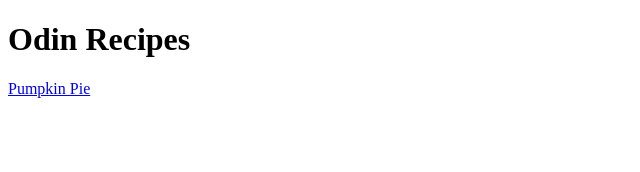
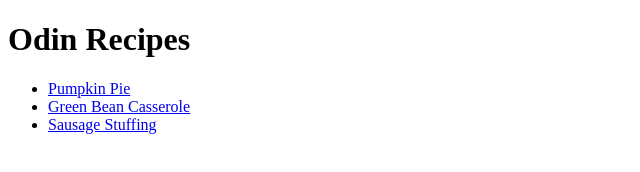
Before and after one commit to southyd12/odin-recipes, a plain HTML site: page index.html in a window 1280 px wide. Shown: the whole page, without its empty margins (0-640 px from the left). Drawn offline with Linux system fonts and the light colour scheme.

Commit message:
../index.html

```diff
--- a/index.html
+++ b/index.html
@@ -8,6 +8,10 @@
 </head>
 <body>
     <h1>Odin Recipes</h1>
-    <a href="./recipes/pumpkinpie.html">Pumpkin Pie</a>
+    <ul>
+    <li><a href="./recipes/pumpkinpie.html">Pumpkin Pie</a></li>
+    <li><a href="./recipes/greenbeancasserole.html">Green Bean Casserole</a></li>
+    <li><a href="./recipes/sausagestuffing.html">Sausage Stuffing</a></li>
+    </ul>
 </body>
 </html>
```
